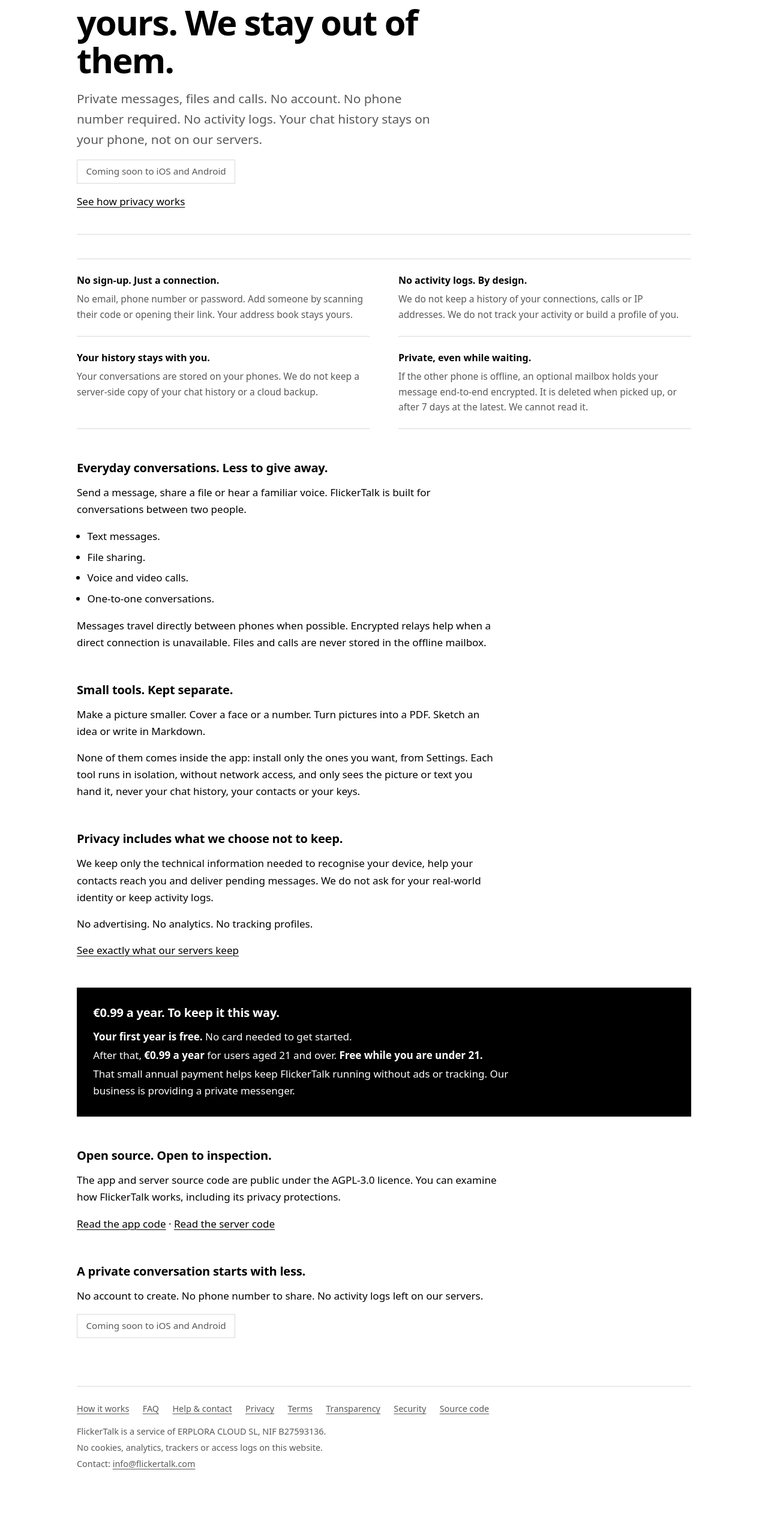
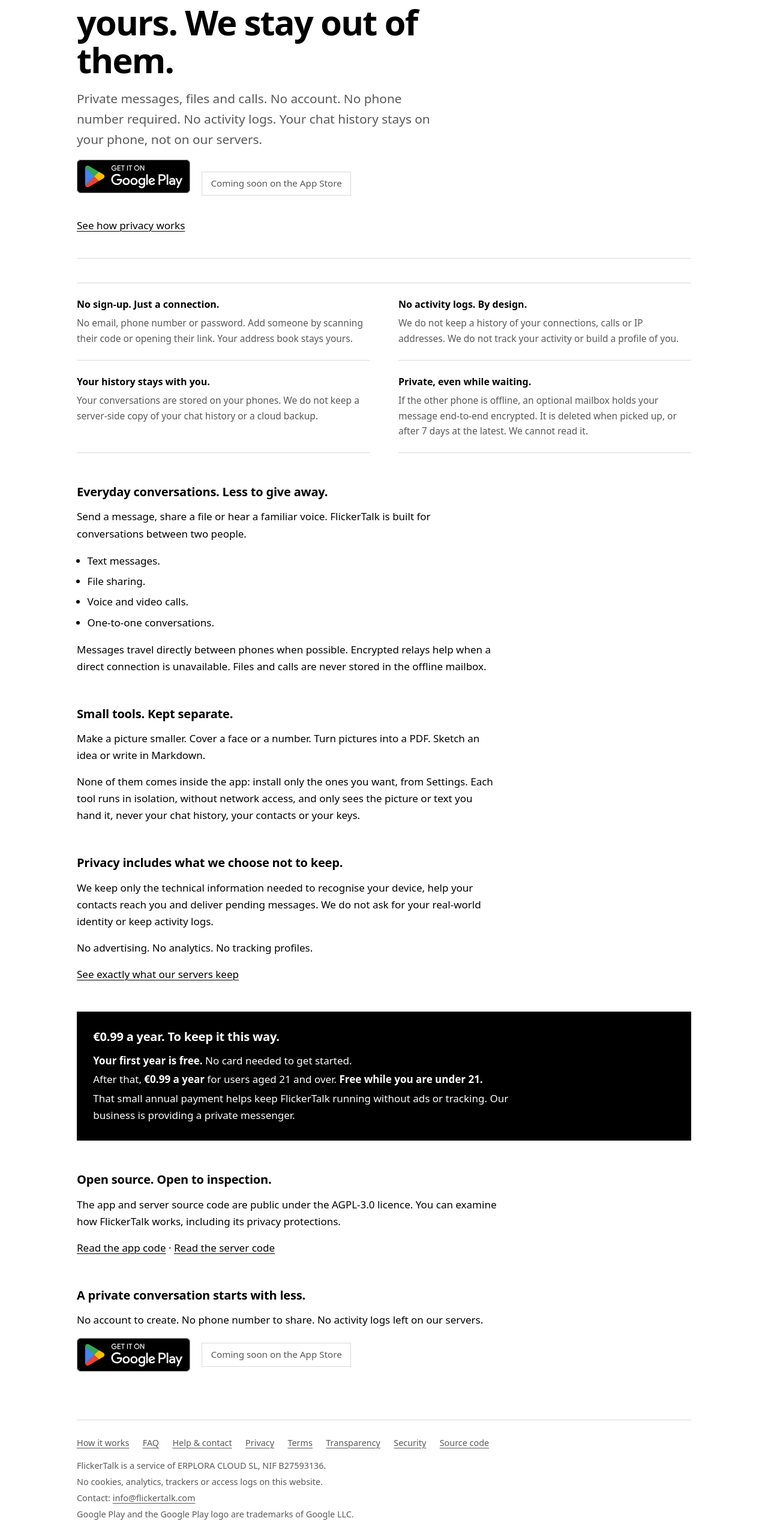
Before and after one commit to FlickerTalk/web, a website: page site/index.html in a window 1280 px wide. Shown: the part 247-2797 px from the top of the page at 60% size. Before the commit the page ends 2750 px from the top, so only its background shows below. Drawn offline with Linux system fonts and the light colour scheme.

Commit message:
Descarga en Google Play: insignia oficial en la portada y enlace en FAQ y ayuda
La app ya está publicada en Google Play. La portada cambia los dos
«Coming soon to iOS and Android» por la insignia oficial «Get it on Google
Play» (SVG en inglés de Google, sin modificar y servido desde site/assets)
y deja «Coming soon on the App Store» para iOS. La FAQ y la página de ayuda
dicen dónde conseguir la app. Los tests fijan los enlaces, el texto
alternativo, los bytes de la insignia y la lista de enlaces externos.

```diff
--- a/site/assets/style.css
+++ b/site/assets/style.css
@@ -102,3 +102,9 @@ li { margin-bottom: 0.4rem; }
 footer { border-top: 1px solid var(--line); padding-block: 1.6rem 3rem; color: var(--muted); font-size: 0.9rem; }
 footer nav { display: flex; flex-wrap: wrap; gap: 0.4rem 1.4rem; margin-bottom: 0.9rem; }
 footer p { margin: 0.2rem 0; }
+
+/* Where to get the app. Google's badge, untouched, at least 28px high (we use 56px) with a quarter
+   of its height clear around it; iOS waits beside it. */
+.get { display: flex; flex-wrap: wrap; align-items: center; gap: 14px 1.2rem; margin: 0 0 1rem; }
+.get .play { display: block; line-height: 0; }
+.get .play img { display: block; height: 56px; width: auto; }
--- a/site/index.html
+++ b/site/index.html
@@ -26,7 +26,10 @@
     -->
       <h1>Your conversations are yours. We stay out of them.</h1>
       <p class="lead">Private messages, files and calls. No account. No phone number required. No activity logs. Your chat history stays on your phone, not on our servers.</p>
-      <p><span class="soon">Coming soon to iOS and Android</span></p>
+      <div class="get">
+        <a class="play" href="https://play.google.com/store/apps/details?id=com.flickertalk.app" target="_blank" rel="noopener"><img src="/assets/google-play-badge.svg" alt="Get it on Google Play" width="189" height="56"></a>
+        <span class="soon">Coming soon on the App Store</span>
+      </div>
       <p><a href="/how-it-works/">See how privacy works</a></p>
     </section>
 
@@ -78,7 +81,10 @@
     <section aria-labelledby="start">
       <h2 id="start">A private conversation starts with less.</h2>
       <p>No account to create. No phone number to share. No activity logs left on our servers.</p>
-      <p><span class="soon">Coming soon to iOS and Android</span></p>
+      <div class="get">
+        <a class="play" href="https://play.google.com/store/apps/details?id=com.flickertalk.app" target="_blank" rel="noopener"><img src="/assets/google-play-badge.svg" alt="Get it on Google Play" width="189" height="56"></a>
+        <span class="soon">Coming soon on the App Store</span>
+      </div>
     </section>
   </main>
   <footer class="wrap">
@@ -95,6 +101,7 @@
     <p>FlickerTalk is a service of ERPLORA CLOUD SL, NIF B27593136.</p>
     <p>No cookies, analytics, trackers or access logs on this website.</p>
     <p>Contact: <a href="mailto:info@flickertalk.com">info@flickertalk.com</a></p>
+    <p>Google Play and the Google Play logo are trademarks of Google LLC.</p>
   </footer>
 </body>
 </html>
```
Also changed, not shown: site/faq/index.html (+3 -0 lines), site/support/index.html (+1 -0 lines), tests/site.test.mjs (+53 -0 lines), site/assets/google-play-badge.svg (added).
